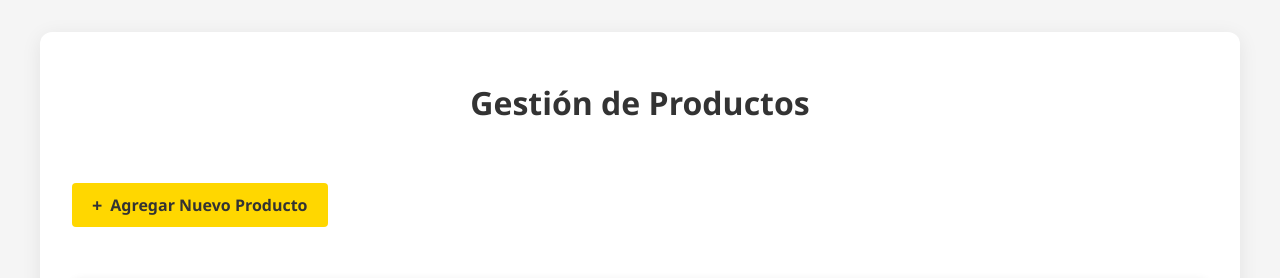
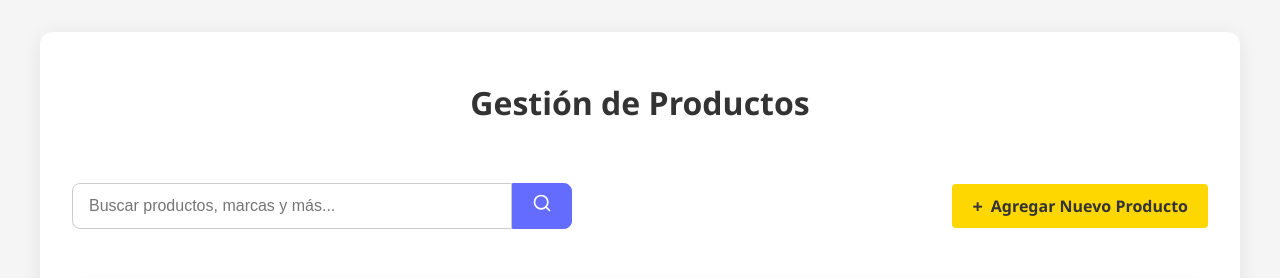
Before and after one commit to 4lexxe/pv_tp4_grupo4, a React (Vite) app: page / in a window 1280 px wide. Shown: the top 278 px of the page. Built offline with nearby package versions, Linux system fonts and the light colour scheme.

Commit message:
feat: agregar barra de búsqueda con estilo Mercado Libre
Implementación de componente SearchBar con interfaz visual similar a Mercado Libre. Por ahora solo tiene funcionalidad visual sin filtrado real de productos. Se integra en la interfaz principal junto al botón de agregar producto.

```diff
--- a/src/App.jsx
+++ b/src/App.jsx
@@ -3,6 +3,7 @@ import './App.css'
 import ProductList from './components/ProductList'
 import ProductForm from './components/ProductForm'
 import Modal from './components/Modal'
+import SearchBar from './components/SearchBar'
 
 function App() {
   /***************************************
@@ -128,8 +129,9 @@ function App() {
         </div>
       )}
 
-      {/* Botón para abrir el modal */}
+      {/* Barra de búsqueda y botón para agregar producto */}
       <div className="action-buttons">
+        <SearchBar />
         <button className="btn-add-product" onClick={openModal}>
           Agregar Nuevo Producto
         </button>
--- /dev/null
+++ b/src/components/SearchBar.jsx
@@ -0,0 +1,35 @@
+import React, { useState } from 'react';
+
+const SearchBar = () => {
+  const [searchTerm, setSearchTerm] = useState('');
+
+  const handleSubmit = (e) => {
+    e.preventDefault();
+    // Por ahora no hacemos nada, sólo funcionalidad visual
+    console.log('Búsqueda realizada:', searchTerm);
+  };
+
+  const handleChange = (e) => {
+    setSearchTerm(e.target.value);
+  };
+
+  return (
+    <form className="search-container" onSubmit={handleSubmit}>
+      <input
+        type="text"
+        className="search-input"
+        placeholder="Buscar productos, marcas y más..."
+        value={searchTerm}
+        onChange={handleChange}
+      />
+      <button type="submit" className="search-button">
+        <svg xmlns="http://www.w3.org/2000/svg" width="20" height="20" viewBox="0 0 24 24" fill="none" stroke="currentColor" strokeWidth="2" strokeLinecap="round" strokeLinejoin="round">
+          <circle cx="11" cy="11" r="8"></circle>
+          <line x1="21" y1="21" x2="16.65" y2="16.65"></line>
+        </svg>
+      </button>
+    </form>
+  );
+};
+
+export default SearchBar;
```
